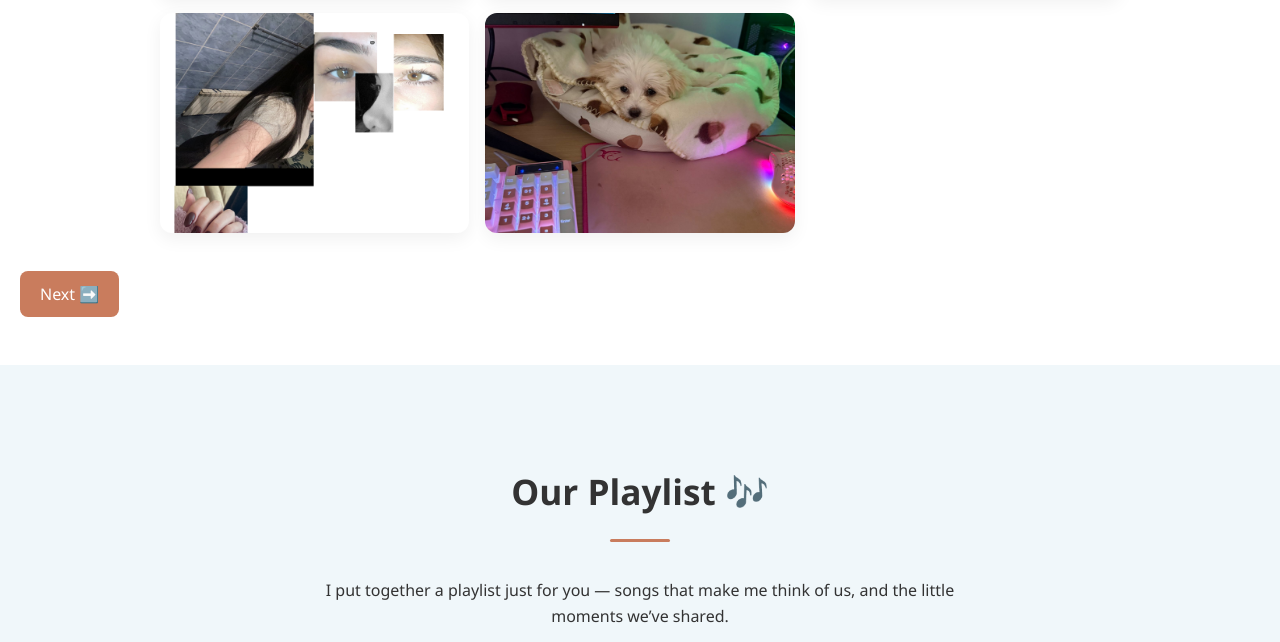
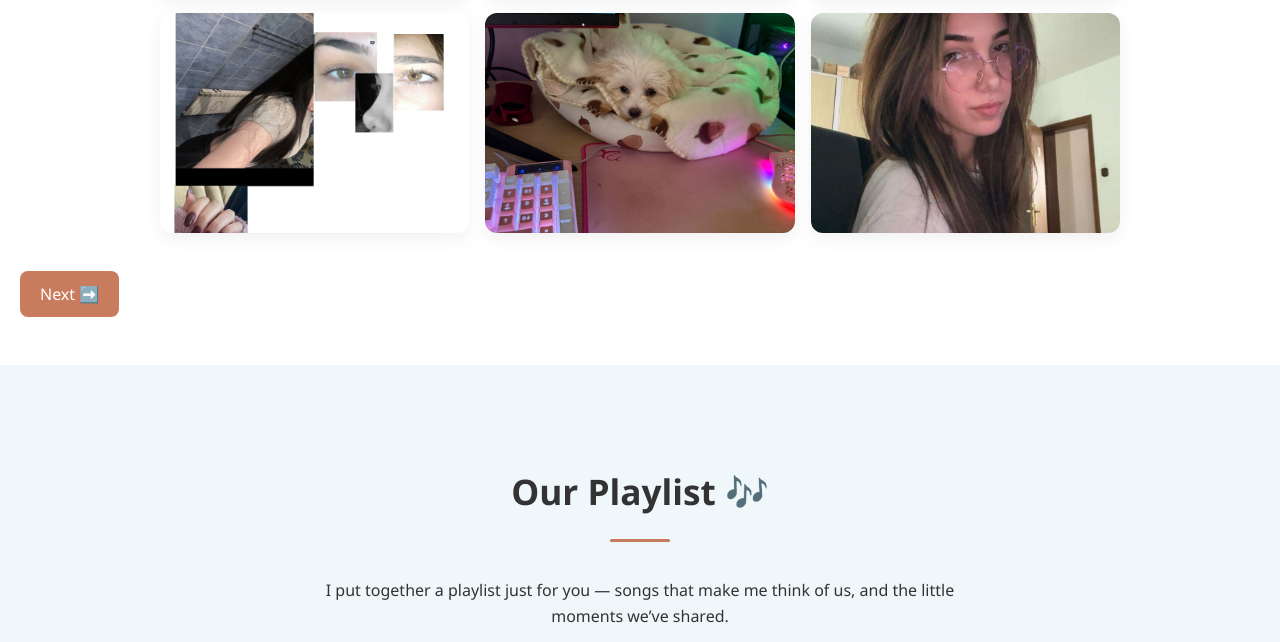
Before and after one commit to Aiphaa/birthday-book, a plain HTML site: page index.html in a window 1280 px wide. Shown: the part 2231-2873 px from the top of the page. Drawn offline with Linux system fonts and the light colour scheme; grey boxes are pictures that could not be loaded.

Commit message:
Update index.html

```diff
--- a/index.html
+++ b/index.html
@@ -189,6 +189,7 @@
       <div class="photo-item"><img src="photo6.jpg" alt="Memory 6"></div>
       <div class="photo-item"><img src="photo7.jpg" alt="Memory 7"></div>
       <div class="photo-item"><img src="photo8.jpg" alt="Memory 8"></div>
+      <div class="photo-item"><img src="photo9.jpg" alt="Memory 9"></div>
     </div>
 
     <a href="#playlist" class="button">Next ➡️</a>
```
